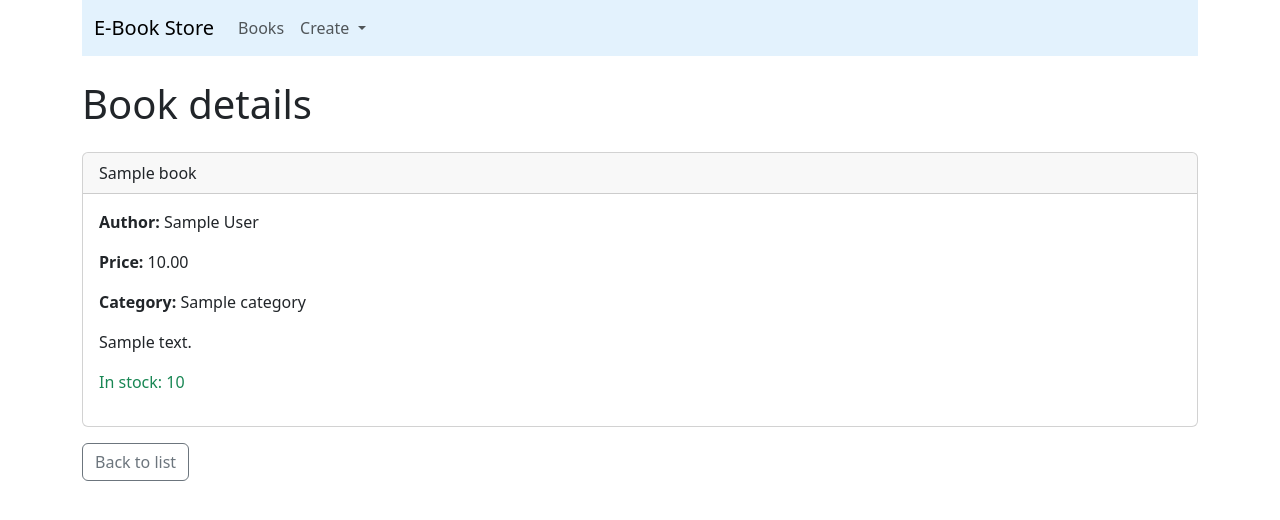
After one commit to Rouch1k4/e_shop_django, a Django app: page /book/1/ in a window 1280 px wide. The commit adds this page. Shown: the top 520 px of the page. Run offline with Django 4.2, Linux system fonts and the light colour scheme; tables that the repository leaves empty hold one stand-in row (values such as "Sample post").

Commit message:
Add Book list and detail views

```diff
--- /dev/null
+++ b/books/templates/books/book_detail.html
@@ -0,0 +1,23 @@
+{% extends 'base.html' %}
+{% block title %}{{ object.title }}{% endblock %}
+
+{% block content %}
+<h1 class="my-4">Book details</h1>
+
+<div class="card">
+    <div class="card-header">{{ object.title }}</div>
+    <div class="card-body">
+        <p class="card-text"><strong>Author:</strong> {{ object.author }}</p>
+        <p class="card-text"><strong>Price:</strong> {{ object.price }}</p>
+        <p class="card-text"><strong>Category:</strong> {{ object.category.name }}</p>
+        <p class="card-text">{{ object.description|default:"No description." }}</p>
+        {% if object.stock > 0 %}
+            <p class="text-success">In stock: {{ object.stock }}</p>
+        {% else %}
+            <p class="text-danger">Out of stock</p>
+        {% endif %}
+    </div>
+</div>
+
+<a href="{% url 'books:book' %}" class="btn btn-outline-secondary mt-3">Back to list</a>
+{% endblock %}
--- a/books/urls.py
+++ b/books/urls.py
@@ -2,7 +2,7 @@ from django.urls import path
 
 from books.views import (
     CategoryListView, CategoryCreateView,
-    CategoryUpdateView, CategoryDeleteView,
+    CategoryUpdateView, CategoryDeleteView, BookListView, BookDetailView,
 )
 
 urlpatterns = [
@@ -10,4 +10,6 @@ urlpatterns = [
     path('category/add/', CategoryCreateView.as_view(), name='category_create'),
     path('category/update/<int:pk>/', CategoryUpdateView.as_view(), name='category_update'),
     path('category/delete/<int:pk>/', CategoryDeleteView.as_view(), name='category_delete'),
+    path('book/', BookListView.as_view(), name='book'),
+    path('book/<int:pk>/', BookDetailView.as_view(), name='book_detail'),
 ]
--- a/books/views.py
+++ b/books/views.py
@@ -2,9 +2,9 @@ from django.contrib import messages
 from django.contrib.messages.views import SuccessMessageMixin
 from django.db.models import ProtectedError
 from django.urls import reverse_lazy
-from django.views.generic import (CreateView, DeleteView, ListView, UpdateView,)
+from django.views.generic import (CreateView, DeleteView, DetailView, ListView, UpdateView,)
 from books.forms import CategoryForm
-from books.models import Category
+from books.models import Book, Category
 
 
 class CategoryListView(ListView):
@@ -52,3 +52,14 @@ class CategoryDeleteView(DeleteView):
             self.request, f'Category {name} has been successfully deleted',
         )
         return response
+
+class BookListView(ListView):
+    model = Book
+    template_name = 'books/books.html'
+
+    def get_queryset(self):
+        return super().get_queryset().select_related('category')
+
+class BookDetailView(DetailView):
+    model = Book
+    template_name = 'books/book_detail.html'
--- a/templates/base.html
+++ b/templates/base.html
@@ -1,5 +1,6 @@
 {% url 'books:category' as category_home_url %}
 {% url 'books:category_create' as category_create_url %}
+{% url 'books:book' as book_home_url %}
 <!doctype html>
 <html lang="en">
   <head>
@@ -16,15 +17,15 @@
 
         <nav class="navbar navbar-expand-lg" style="background-color: #e3f2fd;">
           <div class="container-fluid">
-            <a class="navbar-brand" href="{{ category_home_url }}">Book Store</a>
+            <a class="navbar-brand" href="{{ category_home_url }}">E-Book Store</a>
             <button class="navbar-toggler" type="button" data-bs-toggle="collapse" data-bs-target="#navbarNavDropdown">
               <span class="navbar-toggler-icon"></span>
             </button>
             <div class="collapse navbar-collapse" id="navbarNavDropdown">
               <ul class="navbar-nav">
                 <li class="nav-item">
-                  <a class="nav-link {% if request.path == category_home_url %}active{% endif %}"
-                     href="{{ category_home_url }}">Categories</a>
+                    <a class="nav-link {% if request.path == book_home_url %}active{% endif %}"
+                        href="{{ book_home_url }}">Books</a>
                 </li>
                 <li class="nav-item dropdown">
                   <a class="nav-link dropdown-toggle {% if request.path == category_create_url %}active{% endif %}"
```
Also changed, not shown: books/templates/books/books.html (added, +26 -0 lines).
